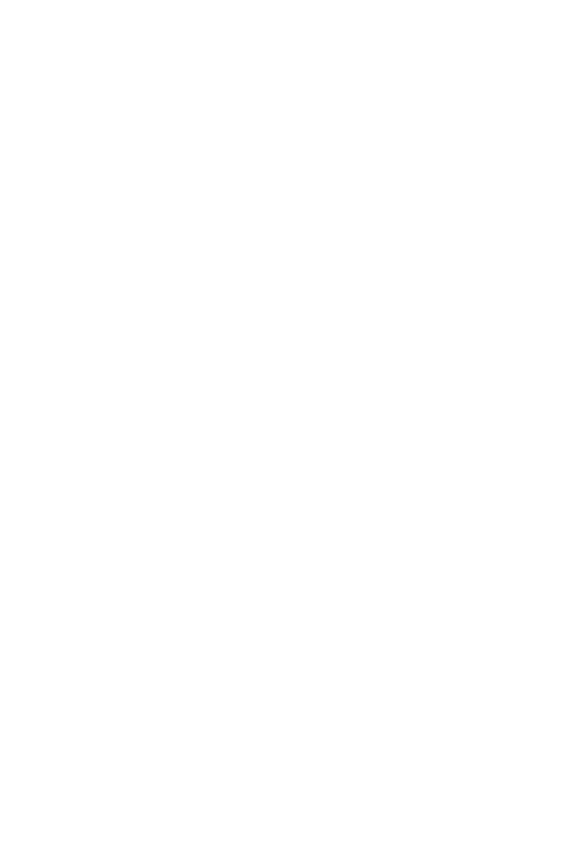
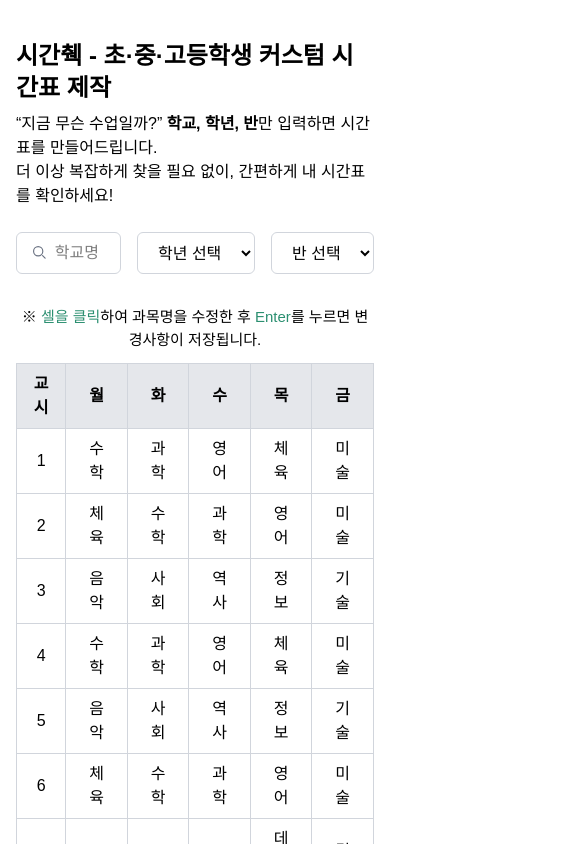
Before and after one commit to airport-pus/Timely-Client, a Next.js app: page / in a window 390 px wide. Shown: the top 844 px of the page, 585 px wide, since content can reach past the window. Built offline with nearby package versions, Linux system fonts and the light colour scheme.

Commit message:
반응형 추가

```diff
--- a/app/page.tsx
+++ b/app/page.tsx
@@ -26,7 +26,7 @@
           fontFamily: 'Pretendard, sans-serif',
         }}
       >
-        <div className="grid grid-cols-1 gap-0 mx-[580px] items-center justify-items-center p-8 pb-20 text-black">
+        <div className="grid grid-cols-1 gap-0 mx-auto max-w-lg items-center justify-items-center p-4 pb-20 text-black">
           <Header />
           <Search />
           <Edit />
```
